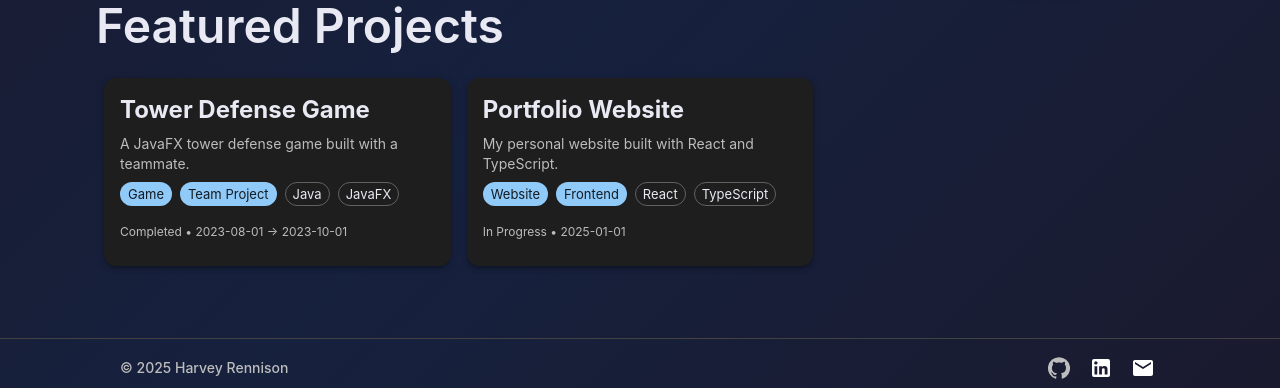
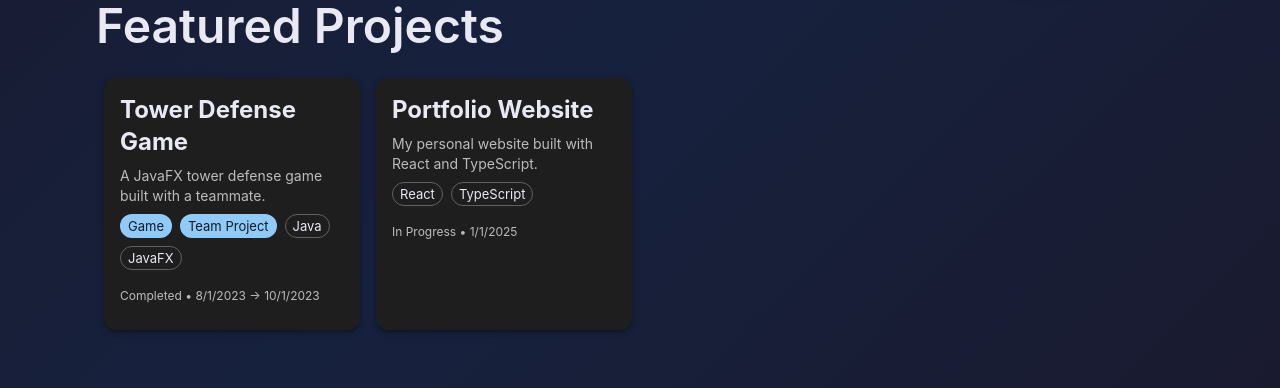
Before and after one commit to harveyrennison/personal-website-frontend, a React (Vite) app in the folder my-app/: page / in a window 1280 px wide. Shown: the part 434-822 px from the top of the page. Built offline with nearby package versions, Linux system fonts and the light colour scheme.

Commit message:
update to the projects code to make design of them more accurate

```diff
--- a/my-app/src/data/projects.ts
+++ b/my-app/src/data/projects.ts
@@ -1,30 +1,34 @@
+export type ProjectStatus = "Completed" | "In Progress" | "Planned" | "On Hold";
+
 export interface Project {
     id: string;
+    slug: string;
     title: string;
     shortDescription: string;
     description: string;
     image?: string;
-    repoLink?: string; //github / gitlab
-    tags?: string[];                   // Tags for filtering/searching
-    codingTags?: string[];           // java, etc
-    startDate?: string;                // e.g., "2024-01-15"
-    endDate?: string;                  // Optional end date
-    featured?: boolean;                // Highlight featured projects
-    client?: string;                   // Client or team info
-    status?: 'Completed' | 'In Progress';
-    priority?: number;                 // Optional for ordering
+    repoLink?: string;
+    tags?: string[];
+    technologies?: string[];
+    startDate?: Date;
+    endDate?: Date;
+    featured?: boolean;
+    client?: string;
+    status?: ProjectStatus;
+    priority?: number;
 }
 
 export const projects: Project[] = [
     {
         id: '1',
+        slug: 'tower-defense-game',
         title: "Tower Defense Game",
         shortDescription: "A JavaFX tower defense game built with a teammate.",
         description: "Implemented enemy AI, pathfinding, and wave mechanics...",
         tags: ["Game", "Team Project"],
-    codingTags: ["Java", "JavaFX"],
-    startDate: "2023-08-01",
-    endDate: "2023-10-01",
+        technologies: ["Java", "JavaFX"],
+        startDate: new Date("2023-08-01"),
+        endDate: new Date("2023-10-01"),
         featured: true,
         client: "University Project",
         status: "Completed",
@@ -32,14 +36,12 @@ export const projects: Project[] = [
     },
     {
         id: '2',
+        slug: 'portfolio-website',
         title: "Portfolio Website",
         shortDescription: "My personal website built with React and TypeScript.",
-    description: "Lorem ipsum wnirawnriawnr iawnr iawri awir iawrj ajrw.",
-    //image: "/assets/portfolio.png",
-    //repoLink: "https://github.com/yourusername/portfolio",
-    tags: ["Website", "Frontend"],
-    codingTags: ["React", "TypeScript"],
-    startDate: "2025-01-01",
+        description: "Work in progress portfolio site with custom design...",
+        technologies: ["React", "TypeScript"],
+        startDate: new Date("2025-01-01"),
         featured: true,
         status: "In Progress",
         priority: 2
--- a/my-app/src/modules/featuredProjects.tsx
+++ b/my-app/src/modules/featuredProjects.tsx
@@ -18,7 +18,7 @@ const FeaturedProjects = () => {
     // const getCardPosition
 
     return (
-        <Box display="grid" gridTemplateColumns="repeat(auto-fill, minmax(320px, 1fr))" gap={2} p={1} mt={2}>
+        <Box display="grid" gridTemplateColumns="repeat(auto-fill, minmax(250px, 1fr))" gap={2} p={1} mt={2}>
             {projects.map((project) => (
                 <Card key={project.id} sx={{
                     borderRadius: 3,
@@ -54,7 +54,7 @@ const FeaturedProjects = () => {
                             {project.tags?.map((tag) => (
                             <Chip key={tag} label={tag} size="small" color="primary" />
                             ))}
-                        {project.codingTags?.map((tag) => (
+                            {project.technologies?.map((tag) => (
                             <Chip key={tag} label={tag} size="small" variant="outlined" />
                             ))}
                         </Stack>
@@ -65,12 +65,12 @@ const FeaturedProjects = () => {
                             color="text.secondary"
                             mt={2}
                         >
-                    {project.status} • {project.startDate}
-                    {project.endDate ? ` → ${project.endDate}` : ""}
+                            {project.status} • {project.startDate ? project.startDate.toLocaleDateString() : ""} {project.endDate ? ` → ${project.endDate.toLocaleDateString()}` : ""}
                         </Typography>
                     </CardContent>
             </Card>
-        ))}
+            )
+        )}
     </Box>
     )
 };
```
Lines whose indentation alone changed are shown as unchanged.
